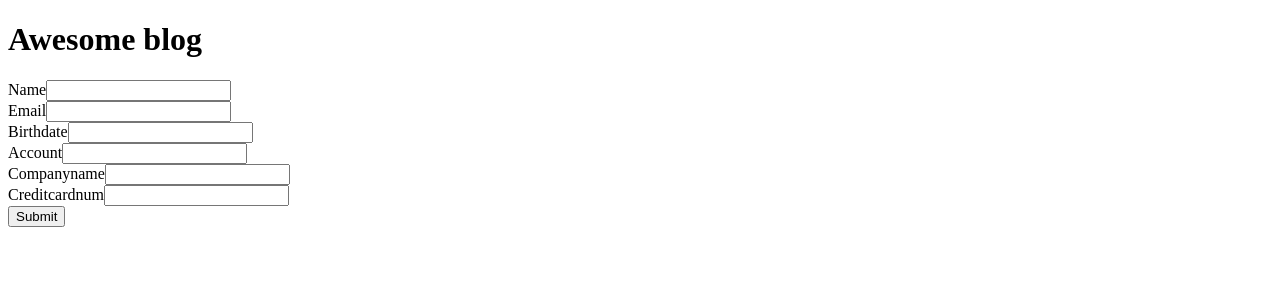
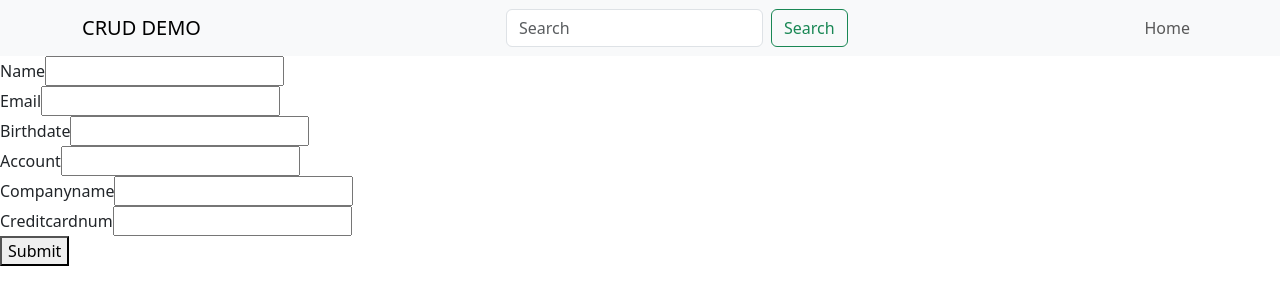
Before and after one commit to 190ibrahim/Frontend-Project, a React (Vite) app: page /user/1/edit in a window 1280 px wide. Shown: the top 304 px of the page. Built offline with nearby package versions, Linux system fonts and the light colour scheme.

Commit message:
Added Landing Page

```diff
--- a/src/App.jsx
+++ b/src/App.jsx
@@ -2,15 +2,21 @@ import { Route, Routes } from "react-router-dom"
 import EditUser from "./pages/EditUser"
 import User from "./pages/User"
 import UserLists from "./pages/UserLists"
+import NavBar from "./components/navbar"
+import 'bootstrap/dist/css/bootstrap.min.css';
+import LandingPage from "./pages/LandingPage"
+
 
 function App() {
 
 
   return (
     <>
-    <h1>Awesome blog</h1>
+    <NavBar />
+
       <Routes>
-        <Route path="/" element={<UserLists />} />
+        <Route path="/" element={<LandingPage />} />
+        <Route path="/users" element={<UserLists />} />
         <Route path="/user/:id" element={<User />} />
         <Route path="/user/:id/edit" element={<EditUser />} />
       </Routes>
--- /dev/null
+++ b/src/components/NavBar.jsx
@@ -0,0 +1,38 @@
+import Button from 'react-bootstrap/Button';
+import Container from 'react-bootstrap/Container';
+import Form from 'react-bootstrap/Form';
+import Nav from 'react-bootstrap/Nav';
+import Navbar from 'react-bootstrap/Navbar';
+
+function NavBar() {
+  return (
+    <Navbar bg="light" expand="lg">
+      <Container >
+        <Navbar.Brand href="/">CRUD DEMO</Navbar.Brand>
+        <Navbar.Toggle aria-controls="navbarScroll" />
+        <Navbar.Collapse id="navbarScroll">
+            <Nav className="m-auto">
+                <Form className="d-flex">
+                    <Form.Control
+                    type="search"
+                    placeholder="Search"
+                    className="me-2"
+                    aria-label="Search"
+                    />
+                    <Button variant="outline-success">Search</Button>
+                </Form>
+            </Nav>
+          <Nav
+            className="my-2 my-lg-0"
+            style={{ maxHeight: '100px' }}
+            navbarScroll
+          >
+            <Nav.Link href="/">Home</Nav.Link>
+          </Nav>
+        </Navbar.Collapse>
+      </Container>
+    </Navbar>
+  );
+}
+
+export default NavBar;
--- a/src/main.jsx
+++ b/src/main.jsx
@@ -3,9 +3,11 @@ import { ReactQueryDevtools } from '@tanstack/react-query-devtools'
 import React from 'react'
 import ReactDOM from 'react-dom/client'
 import App from './App.jsx'
+
 import { BrowserRouter } from 'react-router-dom'
 
 const queryClient = new QueryClient();
+
 
 ReactDOM.createRoot(document.getElementById('root')).render(
 
@@ -16,5 +18,5 @@ ReactDOM.createRoot(document.getElementById('root')).render(
         <ReactQueryDevtools initialIsOpen={false} />
       </QueryClientProvider>
     </BrowserRouter>
-  </React.StrictMode>,
+  </React.StrictMode>
 )
--- /dev/null
+++ b/src/pages/LandingPage.css
@@ -0,0 +1,54 @@
+.title {
+    font-size: 95px;
+}
+
+.subtitle {
+    font-size: 25px;
+    padding-top: 10px;
+}
+
+.intro-text {
+    width: 100%;
+    text-align: center;
+}
+
+.main {
+    min-height: 93vh;
+    display: flex;
+    align-items: center;
+    background-image: url("../../background1.jpg");
+    background-position: center;
+    background-size: cover;
+}
+
+.buttonContainer {
+    margin-top: 50px;
+    display: flex;
+    justify-content: space-evenly;
+}
+
+.landingbutton {
+    width: 200px;
+    height: 55px;
+}
+
+@media only screen and (min-width: 1200px) {
+    .buttonContainer {
+        padding: 0 200px;
+    }
+
+    .title {
+        padding: 0 100px;
+    }
+}
+
+@media only screen and (max-width: 768px) {
+    .title {
+        font-size: 60px;
+    }
+
+    .landingbutton {
+        width: 150px;
+        height: 50px;
+    }
+}
--- /dev/null
+++ b/src/pages/LandingPage.jsx
@@ -0,0 +1,39 @@
+import { Button, Container, Row } from "react-bootstrap";
+import { Link } from "react-router-dom";
+import "./LandingPage.css";
+
+function LandingPage() {
+
+  return (
+    <div className="main">
+      <Container>
+        <Row>
+          <div className="intro-text">
+            <div>
+              <h1 className="title">CRUD With React Bootstrap</h1>
+              <p className="subtitle">Explore our diverse list of customers and their profiles</p>
+            </div>
+            <div className="buttonContainer">
+              <Link to="/login">
+                <Button size="lg" className="landingbutton">
+                  Add user
+                </Button>
+              </Link>
+              <Link to="/users">
+                <Button
+                  variant="outline-primary"
+                  size="lg"
+                  className="landingbutton"
+                >
+                  View All
+                </Button>
+              </Link>
+            </div>
+          </div>
+        </Row>
+      </Container>
+    </div>
+  );
+}
+
+export default LandingPage;
```
Also changed, not shown: src/assets/logo.png (added).
